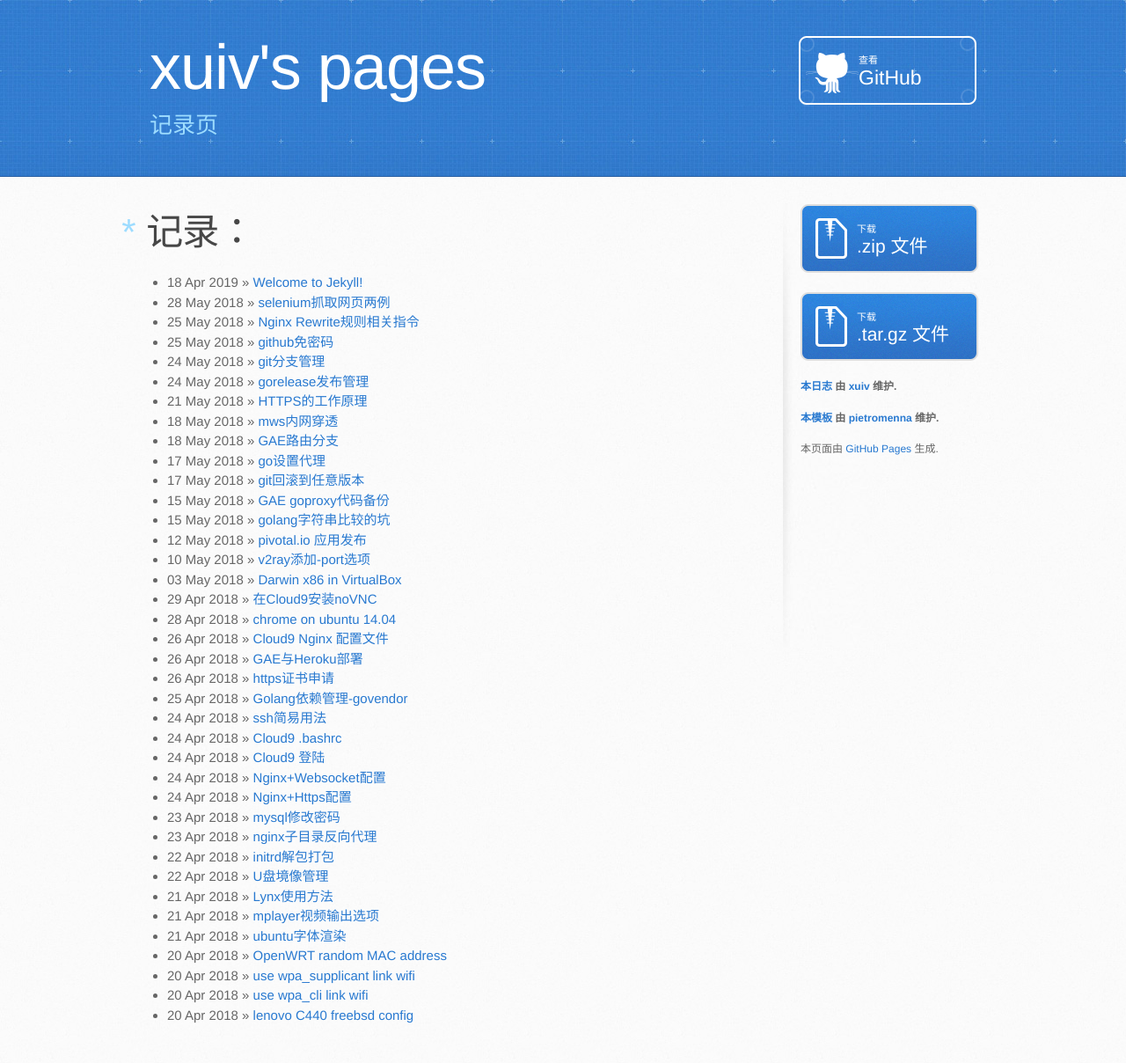
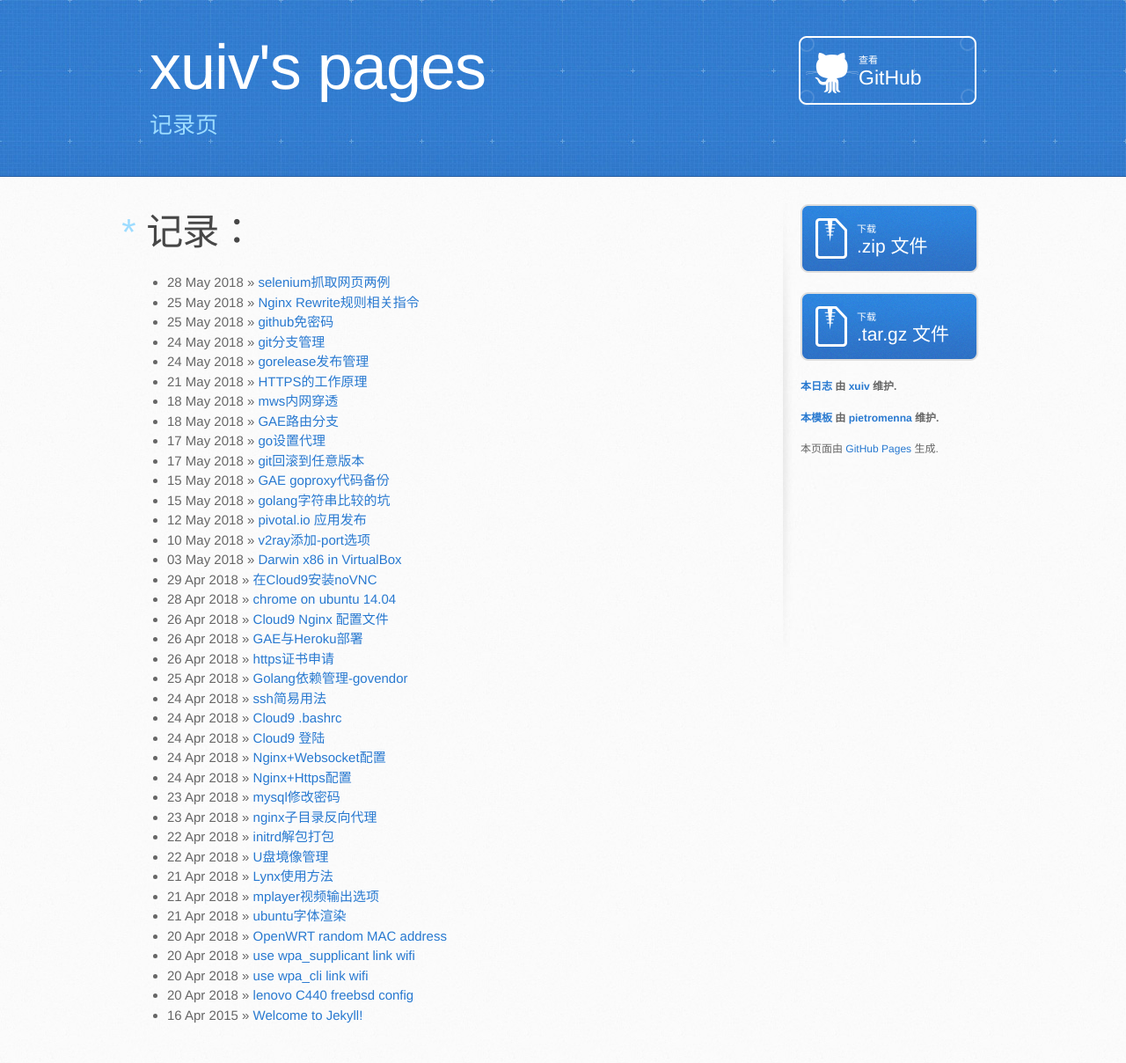
Before and after one commit to xuiv/xuiv.github.io, a Jekyll site: the page built from index.html, in a window 1280 px wide. Shown: the whole page at 88% size. Built offline with Jekyll 4.4.1, drawn with Linux system fonts in a browser that asks for light colours; some web fonts are replaced.

Commit message:
Update 2015-04-16-welcome-to-jekyll.markdown

```diff
--- a/_posts/2015-04-16-welcome-to-jekyll.markdown
+++ b/_posts/2015-04-16-welcome-to-jekyll.markdown
@@ -1,7 +1,7 @@
 ---
 layout: post
 title:  "Welcome to Jekyll!"
-date:   2019-04-18 16:03:56
+date:   2015-04-16 16:03:56
 hash:   "kCorjWvIGAcuA%lhZdQ28rrUIfZ"
 categories: jekyll update
 ---
```
